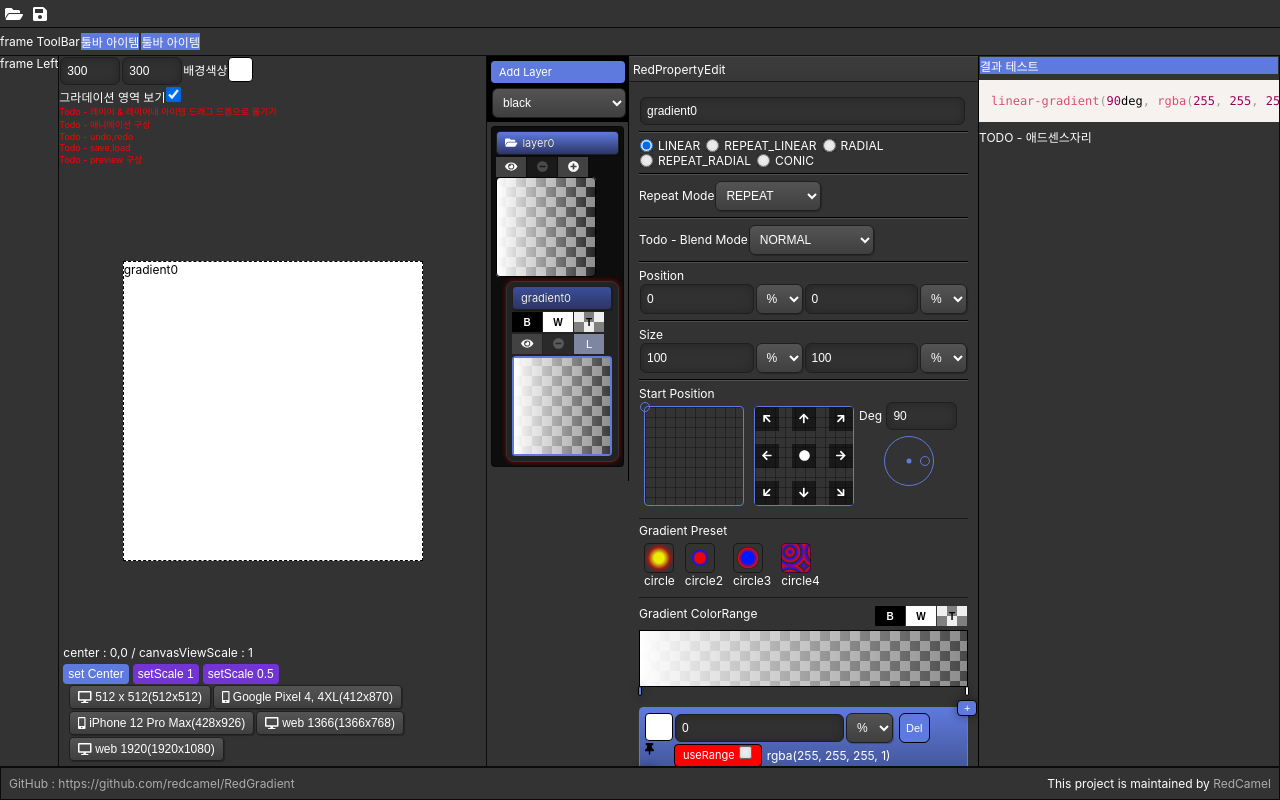
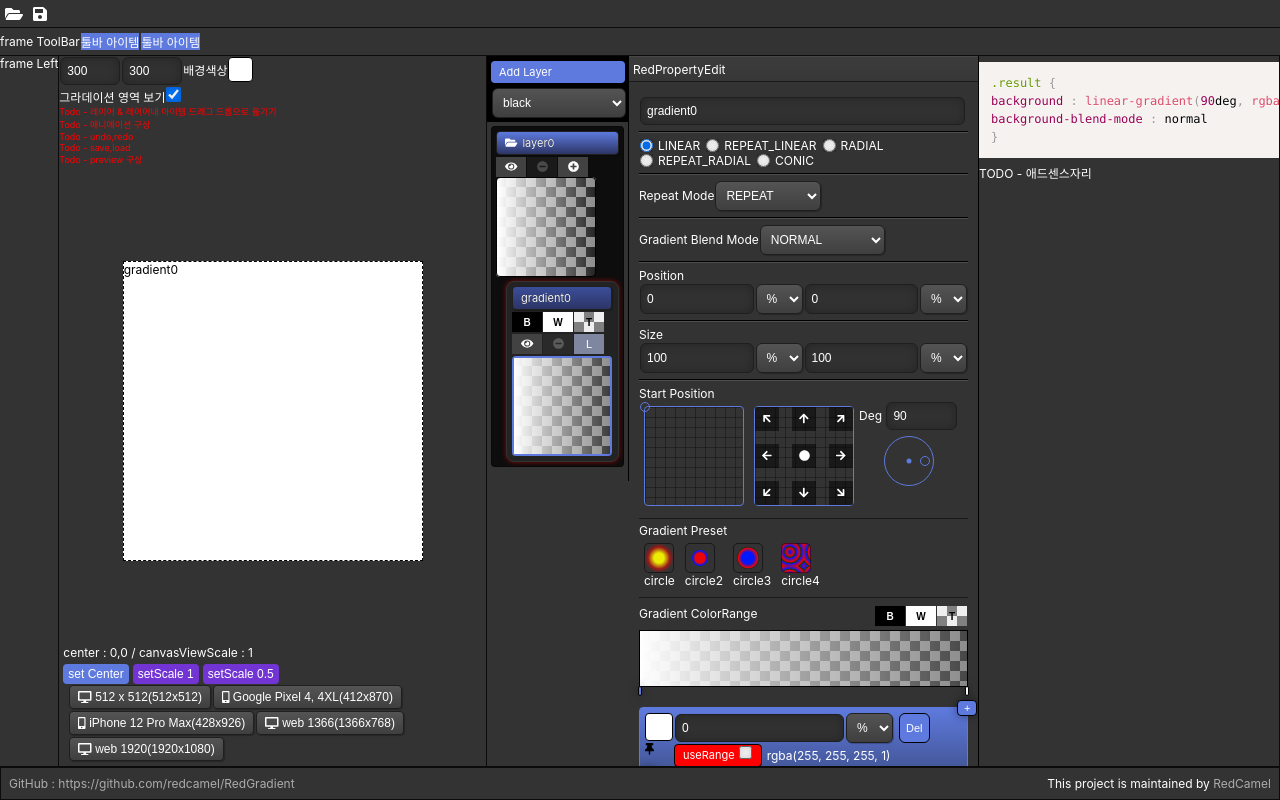
Before and after one commit to redcamel/RedGradient, a React (Create React App) app: page / in a window 1280 px wide. Both pictures are taken after a click on the button "새 프로젝트". Built offline with nearby package versions, Linux system fonts and the light colour scheme.

Commit message:
blendMode추가 #25

```diff
--- a/src/App.js
+++ b/src/App.js
@@ -15,6 +15,7 @@ import RedPropertyEdit from "./editor/property/RedPropertyEdit.jsx";
 import DataLayer from "./editor/DataLayer";
 import {FontAwesomeIcon} from '@fortawesome/react-fontawesome';
 import {faFolderOpen, faSave} from '@fortawesome/free-solid-svg-icons';
+import CALC_GRADIENT from "./editor/CALC_GRADIENT";
 
 class App extends React.Component {
   constructor(props) {
@@ -104,7 +105,7 @@ class App extends React.Component {
           }}
         />
         <div style={{padding: '10px'}}>
-          <div style={{fontSize: '11px',textAlign:"center"}}>
+          <div style={{fontSize: '11px', textAlign: "center"}}>
             <a href={'https://github.com/redcamel/RedGradient'} target={'_blank'}>GitHub :
               https://github.com/redcamel/RedGradient</a>
             <div>This project is maintained by <a href={'mailto:webseon@gmail.com'}>RedCamel</a></div>
@@ -188,9 +189,13 @@ class App extends React.Component {
               {this.state.activeSubData ? <RedPropertyEdit rootComponent={this} /> : ''}
               <div style={{display: "flex", height: '100%', alignContent: 'space-between', flexDirection: 'column'}}>
                 <div style={{width: '300px'}}>
-                  <div style={style.test}>결과 테스트</div>
                   <SyntaxHighlighter language="css" wrapLongLines={'pre'}>
-                    {JSON.stringify(RedLayer.calcGradients(this.state.layers), null, 2, this.state.bgColor).replace(/"/g, '')}
+                    {
+`.result {
+background : ${JSON.stringify(CALC_GRADIENT.calcGradients(this.state.layers), null, 2, this.state.bgColor).replace(/"/g, '')};
+background-blend-mode : ${CALC_GRADIENT.calcBlendMode(this.state.layers)}
+}`.replace(/\s\s+/g,' ')
+                    }
                   </SyntaxHighlighter>
                 </div>
                 <div>TODO - 애드센스자리</div>
@@ -206,7 +211,7 @@ class App extends React.Component {
       <div className={'frame_status'}>
         <a href={'https://github.com/redcamel/RedGradient'} target={'_blank'}>GitHub :
           https://github.com/redcamel/RedGradient</a>
-        <div >This project is maintained by <a href={'mailto:webseon@gmail.com'}>RedCamel</a></div>
+        <div>This project is maintained by <a href={'mailto:webseon@gmail.com'}>RedCamel</a></div>
       </div>
     </div>;
   }
--- /dev/null
+++ b/src/editor/CALC_GRADIENT.js
@@ -0,0 +1,70 @@
+import GRADIENT_TYPE from "./GRADIENT_TYPE";
+import REPEAT_TYPE from "./REPEAT_TYPE";
+import ENDING_SHAPE_TYPE from "./ENDING_SHAPE_TYPE";
+//TODO - 여기정리
+const CALC_GRADIENT = {
+  calcBlendMode: ((layers) => layers.map(layer => layer['items'].map(item=> item['visible'] ? item['blendMode'] : '').join(',')).join(',')),
+  calcGradients: (layers, checkVisible, bgColor = 'transparent') => layers.map(layer => CALC_GRADIENT.calcGradientItems(layer['items'], checkVisible, layer)).join(',') + `,${bgColor}`,
+  calcGradientItems: (items, checkVisible, layer) => items.length ? items.map(item => CALC_GRADIENT.calcGradientItem(item, checkVisible, layer)).join(',') : '',
+  calcGradientItem: (data, checkVisible, layer) => {
+    if (!data) return '';
+    if (!data['colorList'].length) return '';
+    if (checkVisible && !data['visible']) return 'linear-gradient(45deg, transparent,transparent )';
+    if (layer && !layer['visible']) return 'linear-gradient(45deg, transparent,transparent )';
+    const gradients = data['colorList'].map((v, index) => {
+
+      //TODO - divideTxt 이거 좀더 보강해야함
+      let colorRangeTxt = '';
+      if (v['useRange']) {
+        let divideTxt = '';
+        if (data['type'] === GRADIENT_TYPE.CONIC) divideTxt = v['useDivide'] ? `,${v['colorEnd']} ${v['range']}${v['rangeUnit']}` : '';
+        else divideTxt = v['useDivide'] ? `,${v['colorEnd']} calc(${v['range']}${v['rangeUnit']} + 1px)` : '';
+
+        let divideEndTxt = '';
+        if (data['type'] === GRADIENT_TYPE.CONIC) divideEndTxt = v['useDivideEnd'] && data['colorList'][index + 1] ? `,${data['colorList'][index + 1]['colorEnd']} ${v['rangeEnd']}${v['rangeUnit']}` : '';
+        else divideEndTxt = v['useDivideEnd'] && data['colorList'][index + 1] ? `,${data['colorList'][index + 1]['color']} calc(${v['rangeEnd']}${v['rangeUnit']} + 1px)` : '';
+
+        return `${v['color']} ${v['range']}${v['rangeUnit']} ${divideTxt}, ${v['colorEnd']} ${v['rangeEnd']}${v['rangeUnit']} ${divideEndTxt}`;
+      } else {
+        colorRangeTxt = `${v['range']}${v['rangeUnit']}`;
+        let divideTxt = '';
+        if (data['type'] === GRADIENT_TYPE.CONIC) divideTxt = v['useDivide'] && data['colorList'][index + 1] ? `,${data['colorList'][index + 1]['color']} ${v['range']}${v['rangeUnit']}` : '';
+        else divideTxt = v['useDivide'] && data['colorList'][index + 1] ? `,${data['colorList'][index + 1]['color']} calc(${v['range']}${v['rangeUnit']} + 1px)` : '';
+        return `${v['color']} ${colorRangeTxt} ${divideTxt}`;
+      }
+
+
+    });
+    let TEMP;
+    TEMP = data['position'];
+    const positionTxt = TEMP ? ` ${TEMP['x']}${TEMP['xUnit']} ${TEMP['y']}${TEMP['yUnit']}` : '';
+    TEMP = data['size'];
+    const sizeTxt = TEMP ? ` ${TEMP['w']}${TEMP['wUnit']} ${TEMP['h']}${TEMP['hUnit']}` : '100% 100%';
+    const repeatTxt = data['typeRepeat'] === REPEAT_TYPE.REPEAT ? '' : data['typeRepeat'];
+    // const blendTxt = data['blendMode'] === BLEND_MODE_TYPE.NORMAL ? '' : data['blendMode'];
+    const etcs = ` ${sizeTxt} ${repeatTxt}`;
+    let result;
+    let atTxt = '';
+
+    switch (data['type']) {
+      case  GRADIENT_TYPE.LINEAR:
+      case  GRADIENT_TYPE.REPEAT_LINEAR:
+        result = `${data['type']}(${data['deg']}deg, ${gradients}) ${positionTxt} / ${etcs}`;
+        break;
+      case GRADIENT_TYPE.RADIAL :
+      case GRADIENT_TYPE.REPEAT_RADIAL :
+        const endingShape = data['typeEndingShape'] === ENDING_SHAPE_TYPE.NONE ? '' : (data['typeEndingShape']);
+        TEMP = data['at'];
+        atTxt = TEMP ? ` ${endingShape} at ${TEMP['x']}${TEMP['xUnit']} ${TEMP['y']}${TEMP['yUnit']}` : '';
+        result = `${data['type']}(${[atTxt, gradients].join(',')}) ${positionTxt} / ${etcs}`;
+        break;
+      case GRADIENT_TYPE.CONIC :
+        TEMP = data['at'];
+        atTxt = TEMP ? `${data['deg']}deg at ${TEMP['x']}${TEMP['xUnit']} ${TEMP['y']}${TEMP['yUnit']}` : '';
+        result = `${data['type']}(from ${[atTxt, gradients].join(',')}) ${positionTxt} / ${etcs}`;
+        break;
+    }
+    return result;
+  }
+};
+export default CALC_GRADIENT;
--- a/src/editor/canvas/RedCanvas.jsx
+++ b/src/editor/canvas/RedCanvas.jsx
@@ -10,6 +10,7 @@ import React from "react";
 import RedLayer from "../layer/RedLayer.jsx";
 import drawCanvasUI from "./drawCanvasUI.js";
 import GRADIENT_TYPE from "../GRADIENT_TYPE";
+import CALC_GRADIENT from "../CALC_GRADIENT";
 
 class RedCanvas extends React.Component {
   constructor(props) {
@@ -48,7 +49,8 @@ class RedCanvas extends React.Component {
         className={'transparent_checker'}
         style={{
           width: `${canvasInfo.width}px`, height: `${canvasInfo.height}px`,
-          background: RedLayer.calcGradients(layers, true, bgColor),
+          background: CALC_GRADIENT.calcGradients(layers, true, bgColor),
+          backgroundBlendMode : CALC_GRADIENT.calcBlendMode(layers),
           transition: 'width 0.2s, height 0.2s'
         }}
       />
--- a/src/editor/layer/RedLayer.jsx
+++ b/src/editor/layer/RedLayer.jsx
@@ -22,6 +22,7 @@ import {
 import REPEAT_TYPE from "../REPEAT_TYPE.js";
 import RedLayerTop from "./RedLayerTop.jsx";
 import ENDING_SHAPE_TYPE from "../ENDING_SHAPE_TYPE";
+import CALC_GRADIENT from "../CALC_GRADIENT";
 
 const SIZE = 100;
 
@@ -108,7 +109,7 @@ class RedLayer extends React.Component {
                 onClick={() => rootComponent.setState({activeLayer: layer, activeSubData: layer.items[0]})}
               >
                 <div className={'layerItem'}
-                     style={{background: `${RedLayer.calcGradientItems(layer['items'], false, layer)},${this.state.layerBgColor}`}} />
+                     style={{background: `${CALC_GRADIENT.calcGradientItems(layer['items'], false, layer)},${this.state.layerBgColor}`}} />
               </div>
               <div>{layer.openYn ? layer.items.map(item => <RedLayerSubItem layer={layer} item={item}
                                                                             rootComponent={rootComponent} />) : ''}</div>
@@ -120,70 +121,6 @@ class RedLayer extends React.Component {
   }
 }
 
-RedLayer.calcGradients = (layers, checkVisible, bgColor = 'transparent') => layers.map(layer => RedLayer.calcGradientItems(layer['items'], checkVisible, layer)).join(',') + `,${bgColor}`;
-RedLayer.calcGradientItems = (items, checkVisible, layer) => items.length ? items.map(item => RedLayer.calcGradientItem(item, checkVisible, layer)).join(',') : '';
-RedLayer.calcGradientItem = (data, checkVisible, layer) => {
-  if (!data) return '';
-  if (!data['colorList'].length) return '';
-  if (checkVisible && !data['visible']) return 'linear-gradient(45deg, transparent,transparent )';
-  if (layer && !layer['visible']) return 'linear-gradient(45deg, transparent,transparent )';
-  //TODO - 여기정리
-
-  const gradients = data['colorList'].map((v, index) => {
-
-    //TODO - divideTxt 이거 좀더 보강해야함
-    let colorRangeTxt=''
-    if(v['useRange']){
-      let divideTxt = '';
-      if (data['type'] === GRADIENT_TYPE.CONIC) divideTxt = v['useDivide']  ? `,${v['colorEnd']} ${v['range']}${v['rangeUnit']}` : '';
-      else divideTxt = v['useDivide'] ? `,${v['colorEnd']} calc(${v['range']}${v['rangeUnit']} + 1px)` : '';
-
-      let divideEndTxt = '';
-      if (data['type'] === GRADIENT_TYPE.CONIC) divideEndTxt = v['useDivideEnd'] && data['colorList'][index + 1] ? `,${data['colorList'][index + 1]['colorEnd']} ${v['rangeEnd']}${v['rangeUnit']}` : '';
-      else divideEndTxt = v['useDivideEnd'] && data['colorList'][index + 1] ? `,${data['colorList'][index + 1]['color']} calc(${v['rangeEnd']}${v['rangeUnit']} + 1px)` : '';
-
-      return `${v['color']} ${v['range']}${v['rangeUnit']} ${divideTxt}, ${v['colorEnd']} ${v['rangeEnd']}${v['rangeUnit']} ${divideEndTxt}`;
-    }else{
-      colorRangeTxt = `${v['range']}${v['rangeUnit']}`;
-      let divideTxt = '';
-      if (data['type'] === GRADIENT_TYPE.CONIC) divideTxt = v['useDivide'] && data['colorList'][index + 1] ? `,${data['colorList'][index + 1]['color']} ${v['range']}${v['rangeUnit']}` : '';
-      else divideTxt = v['useDivide'] && data['colorList'][index + 1] ? `,${data['colorList'][index + 1]['color']} calc(${v['range']}${v['rangeUnit']} + 1px)` : '';
-      return `${v['color']} ${colorRangeTxt} ${divideTxt}`;
-    }
-
-
-  });
-  let TEMP;
-  TEMP = data['position'];
-  const positionTxt = TEMP ? ` ${TEMP['x']}${TEMP['xUnit']} ${TEMP['y']}${TEMP['yUnit']}` : '';
-  TEMP = data['size'];
-  const sizeTxt = TEMP ? ` ${TEMP['w']}${TEMP['wUnit']} ${TEMP['h']}${TEMP['hUnit']}` : '100% 100%';
-  const repeatTxt = data['typeRepeat'] === REPEAT_TYPE.REPEAT ? '' : data['typeRepeat'];
-  // const blendTxt = data['blendMode'] === BLEND_MODE_TYPE.NORMAL ? '' : data['blendMode'];
-  const etcs = ` ${sizeTxt} ${repeatTxt}`;
-  let result;
-  let atTxt = '';
-
-  switch (data['type']) {
-    case  GRADIENT_TYPE.LINEAR:
-    case  GRADIENT_TYPE.REPEAT_LINEAR:
-      result = `${data['type']}(${data['deg']}deg, ${gradients}) ${positionTxt} / ${etcs}`;
-      break;
-    case GRADIENT_TYPE.RADIAL :
-    case GRADIENT_TYPE.REPEAT_RADIAL :
-      const endingShape = data['typeEndingShape'] === ENDING_SHAPE_TYPE.NONE ? '' : (data['typeEndingShape']);
-      TEMP = data['at'];
-      atTxt = TEMP ? ` ${endingShape} at ${TEMP['x']}${TEMP['xUnit']} ${TEMP['y']}${TEMP['yUnit']}` : '';
-      result = `${data['type']}(${[atTxt, gradients].join(',')}) ${positionTxt} / ${etcs}`;
-      break;
-    case GRADIENT_TYPE.CONIC :
-      TEMP = data['at'];
-      atTxt = TEMP ? `${data['deg']}deg at ${TEMP['x']}${TEMP['xUnit']} ${TEMP['y']}${TEMP['yUnit']}` : '';
-      result = `${data['type']}(from ${[atTxt, gradients].join(',')}) ${positionTxt} / ${etcs}`;
-      break;
-  }
-  return result;
-};
 export default RedLayer;
 const style = {
   container: {
--- a/src/editor/layer/RedLayerSubItem.jsx
+++ b/src/editor/layer/RedLayerSubItem.jsx
@@ -11,6 +11,7 @@ import DataItem from "../DataItem";
 import RedLayer from "./RedLayer.jsx";
 import {faEye, faEyeSlash, faMinusCircle} from '@fortawesome/free-solid-svg-icons';
 import {FontAwesomeIcon} from "@fortawesome/react-fontawesome";
+import CALC_GRADIENT from "../CALC_GRADIENT";
 
 const SIZE = 100;
 
@@ -94,7 +95,7 @@ class RedLayerSubItem extends React.Component {
       >
         <div className={'layerItem'}
              style={{
-               background: `${RedLayer.calcGradientItem(item, false, layer)},${this.state.layerBgColor}`
+               background: `${CALC_GRADIENT.calcGradientItem(item, false, layer)},${this.state.layerBgColor}`
              }}
         />
 
--- a/src/editor/property/RedPropertyBlendEdit.jsx
+++ b/src/editor/property/RedPropertyBlendEdit.jsx
@@ -13,9 +13,9 @@ class RedPropertyBlendEdit extends React.Component {
     const rootComponentState = rootComponent.state;
     const activeSubData = rootComponentState.activeSubData;
     return <div>
-      Todo - Blend Mode
+      Gradient Blend Mode
       <RedSelect
-        value={activeSubData['blendMode'].split('-')[0].toUpperCase()}
+        value={activeSubData['blendMode']}
         options={Object.entries(BLEND_MODE_TYPE)}
         HD_change={e => {
           activeSubData['blendMode'] = e.target.value;
--- a/src/editor/property/RedPropertyEdit.jsx
+++ b/src/editor/property/RedPropertyEdit.jsx
@@ -23,6 +23,7 @@ import GRADIENT_TYPE from "../GRADIENT_TYPE";
 import RedPropertySizeEdit from "./RedPropertySizeEdit";
 import RedPropertyBlendEdit from "./RedPropertyBlendEdit";
 import RedPreset from "../../preset/RedPreset";
+import CALC_GRADIENT from "../CALC_GRADIENT";
 
 class RedPropertyEdit extends React.Component {
   render() {
@@ -84,7 +85,7 @@ class RedPropertyEdit extends React.Component {
           <div>Current Gradient Css</div>
           <SyntaxHighlighter language="css" wrapLongLines={'pre'}>
             {
-              JSON.stringify(RedLayer.calcGradientItem(data, false, activeLayer))
+              JSON.stringify(CALC_GRADIENT.calcGradientItem(data, false, activeLayer))
                 // .replace(/\s+/g, ' ')
                 // .replace(/, /g, '')
                 .replace(/"/g, '')
--- a/src/preset/RedPreset.jsx
+++ b/src/preset/RedPreset.jsx
@@ -4,6 +4,7 @@ import RedLayer from "../editor/layer/RedLayer";
 import PresetCircle2 from "./PresetCircle2";
 import PresetCircle3 from "./PresetCircle3";
 import PresetCircle4 from "./PresetCircle4";
+import CALC_GRADIENT from "../editor/CALC_GRADIENT";
 
 const presetList = [
   {
@@ -49,7 +50,7 @@ class RedPreset extends React.Component {
           >
             <div style={{
               ...style.icon,
-              background: RedLayer.calcGradientItem(new v['component']())
+              background: CALC_GRADIENT.calcGradientItem(new v['component']())
             }}>
             </div>
             {v['name']}
```
Also changed, not shown: 6 other files (tests, documents, lock files or other folders).
